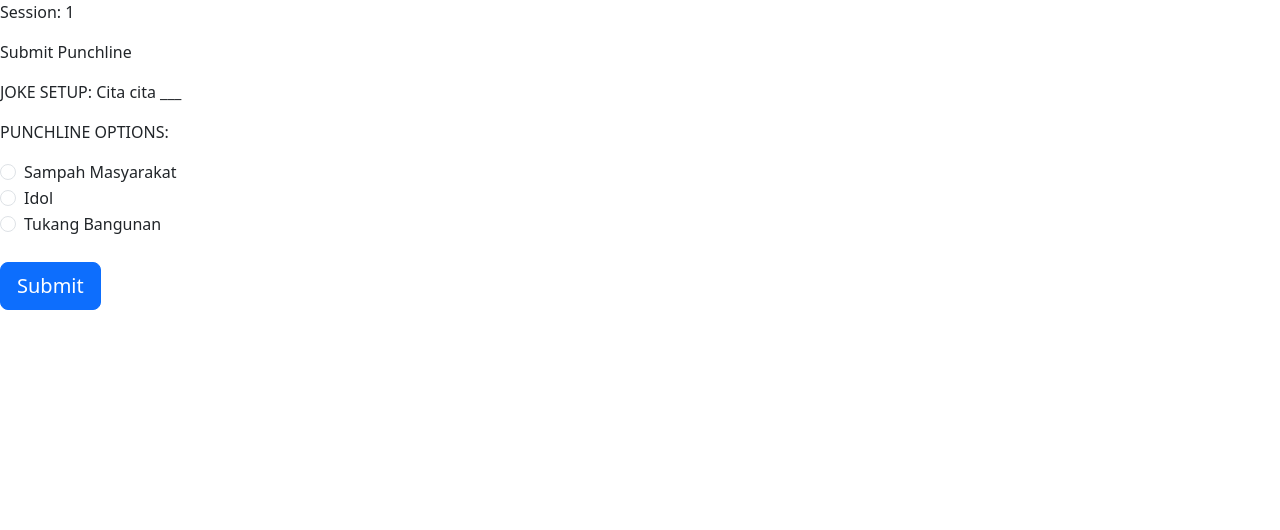
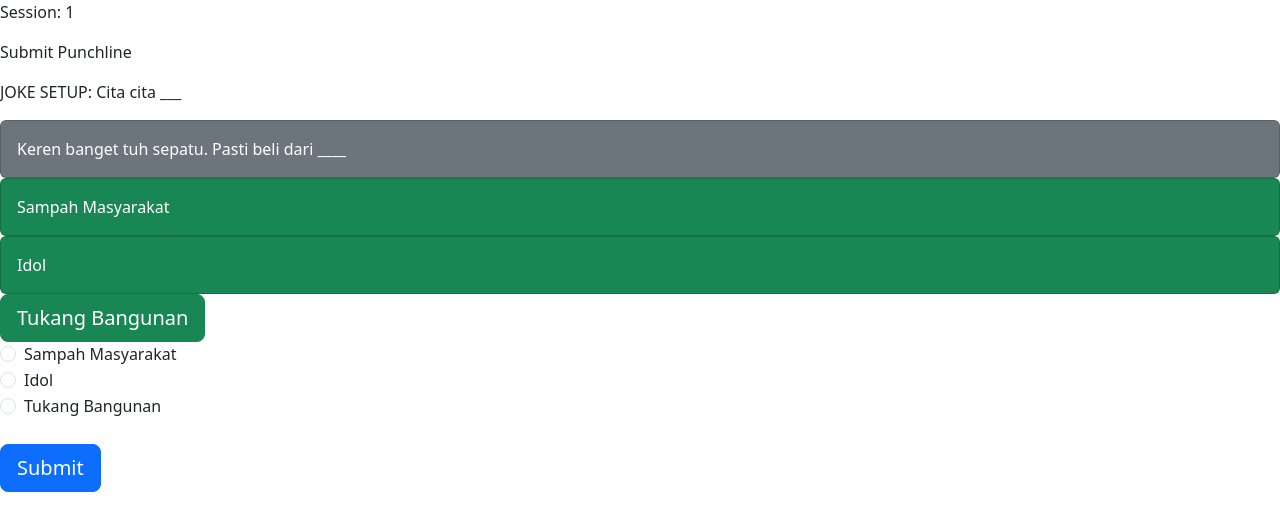
Before and after one commit to phoenleo/ggj-2024-jesterking, a React (Create React App) app in the folder jester-king-client/: page /session/1/player/submit-punchline in a window 1280 px wide. Shown: the top 530 px of the page. Built offline with nearby package versions, Linux system fonts and the light colour scheme.

Commit message:
🧪 Example client code
- Card and Button

```diff
--- a/jester-king-client/src/player/SubmitPunchline.js
+++ b/jester-king-client/src/player/SubmitPunchline.js
@@ -2,6 +2,7 @@ import { useParams } from 'react-router-dom'
 import { useNavigate } from 'react-router-dom';
 import Button from 'react-bootstrap/Button';
 import Form from 'react-bootstrap/Form';
+import Card from 'react-bootstrap/Card';
 
 
 function SubmitPunchline() {
@@ -15,7 +16,36 @@ function SubmitPunchline() {
       <p>Session: {sessionId}</p>
       <p>Submit Punchline</p>
       <p>JOKE SETUP: Cita cita ___</p>
-      <p>PUNCHLINE OPTIONS:</p>
+      <Card bg="secondary" text={"secondary" === 'light' ? 'dark' : 'white'}>
+        <Card.Body>
+          <Card.Text>
+            Keren banget tuh sepatu. Pasti beli dari ____
+          </Card.Text>
+        </Card.Body>
+      </Card>
+
+      {/* Punchlines */}
+      <Card bg="success" text={"success" === 'light' ? 'dark' : 'white'}>
+        <Card.Body>
+          <Card.Text>
+            Sampah Masyarakat
+          </Card.Text>
+        </Card.Body>
+      </Card>
+
+      <Card bg="success" text={"success" === 'light' ? 'dark' : 'white'}>
+        <Card.Body>
+          <Card.Text>
+            Idol
+          </Card.Text>
+        </Card.Body>
+      </Card>
+
+      <Button variant="success" size="lg" onClick={gotoFinishSubmit}>
+        Tukang Bangunan
+      </Button>
+
+
       <Form>
         <Form.Check
           type="radio"
@@ -40,6 +70,7 @@ function SubmitPunchline() {
         />
       </Form>
       <br />
+
       <Button variant="primary" size="lg" onClick={gotoFinishSubmit}>
         Submit
       </Button>
```
Also changed, not shown: 1 other file (tests, documents, lock files or other folders). Lines whose indentation alone changed are shown as unchanged.
